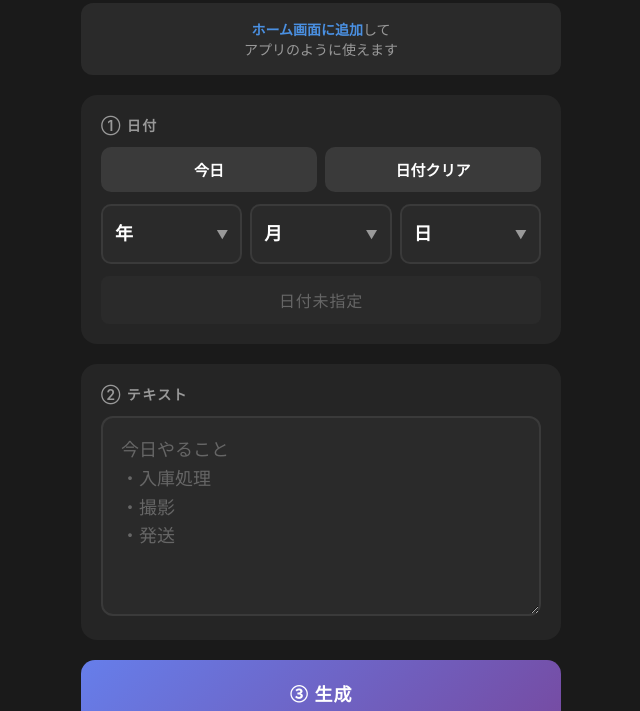
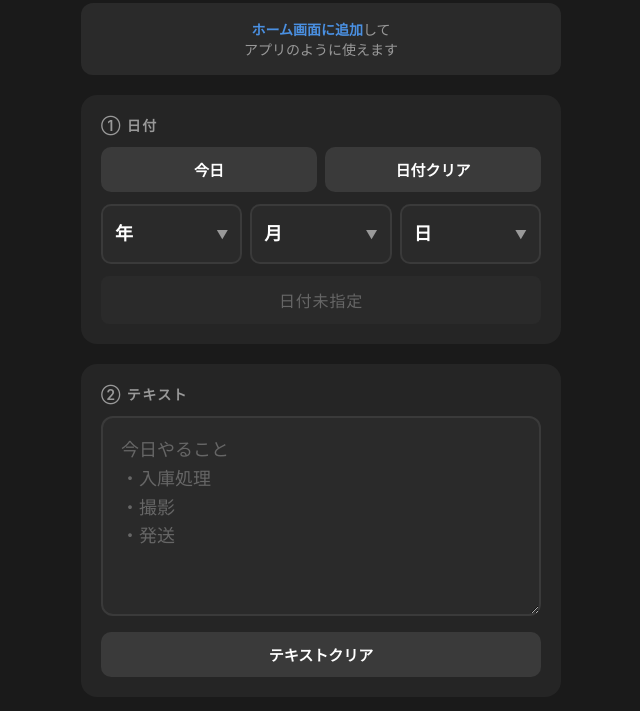
Before and after one commit to jinkimu/poster-pwa, a plain HTML site: page index.html in a window 1280 px wide. Shown: the part 81-792 px from the top of the page, without its empty margins (319-959 px from the left). Drawn offline with Linux system fonts and the light colour scheme.

Commit message:
Add files via upload

```diff
--- a/index.html
+++ b/index.html
@@ -169,6 +169,26 @@
       color: #666;
     }
 
+    .text-clear-btn {
+      width: 100%;
+      padding: 12px;
+      margin-top: 12px;
+      font-size: 15px;
+      font-weight: 600;
+      border: none;
+      border-radius: 10px;
+      background: #3a3a3a;
+      color: #fff;
+      cursor: pointer;
+      transition: all 0.2s;
+      -webkit-tap-highlight-color: transparent;
+    }
+
+    .text-clear-btn:active {
+      background: #4a4a4a;
+      transform: scale(0.98);
+    }
+
     /* ボタン */
     .action-btn {
       width: 100%;
@@ -312,6 +332,7 @@
         placeholder="今日やること&#10;・入庫処理&#10;・撮影&#10;・発送"
         aria-label="本文テキスト"
       ></textarea>
+      <button class="text-clear-btn" id="textClearBtn">テキストクリア</button>
     </div>
 
     <!-- ③ 生成ボタン -->
@@ -364,6 +385,7 @@
     const todayBtn = document.getElementById('todayBtn');
     const clearDateBtn = document.getElementById('clearDateBtn');
     const textInput = document.getElementById('textInput');
+    const textClearBtn = document.getElementById('textClearBtn');
     const generateBtn = document.getElementById('generateBtn');
     const canvas = document.getElementById('canvas');
     const ctx = canvas.getContext('2d');
@@ -446,6 +468,12 @@
       monthSelect.value = '';
       daySelect.value = '';
       updateDateDisplay();
+    });
+
+    // テキストクリアボタン
+    textClearBtn.addEventListener('click', () => {
+      textInput.value = '';
+      textInput.focus();
     });
 
     // セレクト変更時
```
